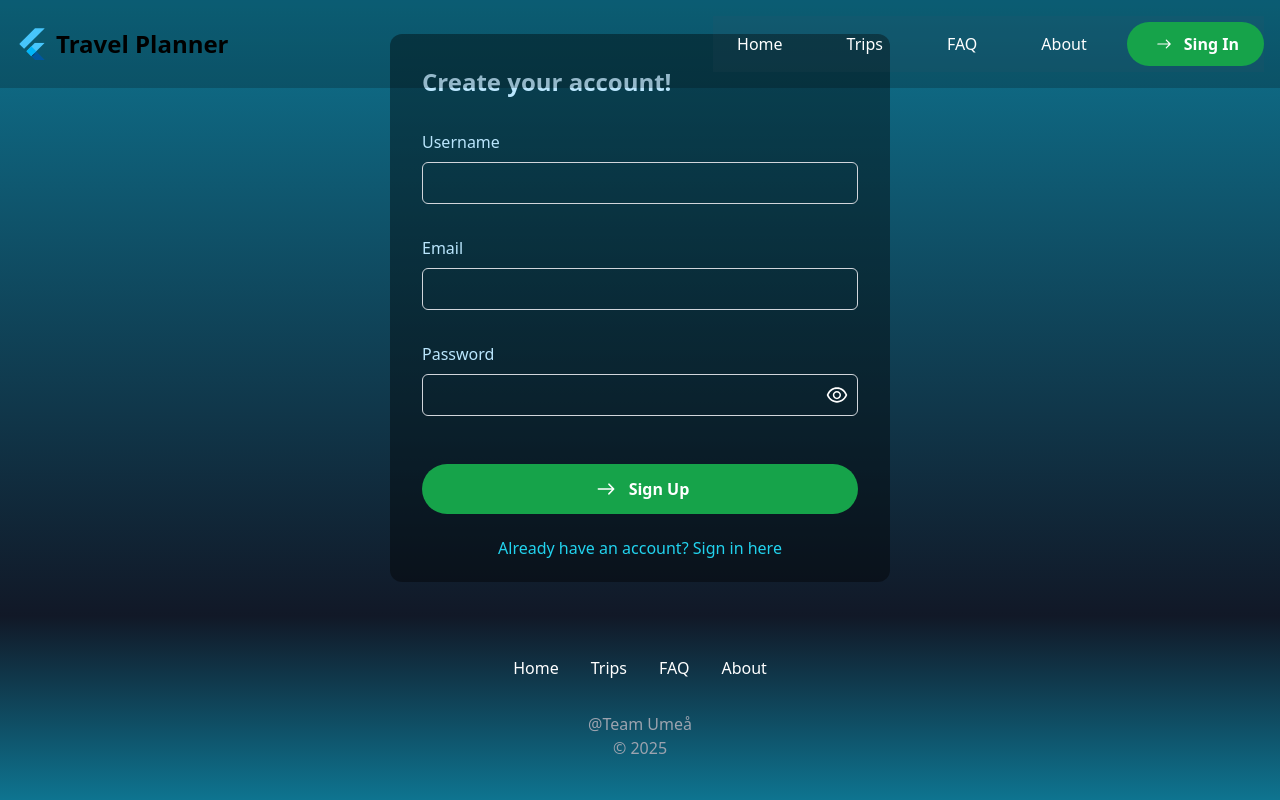
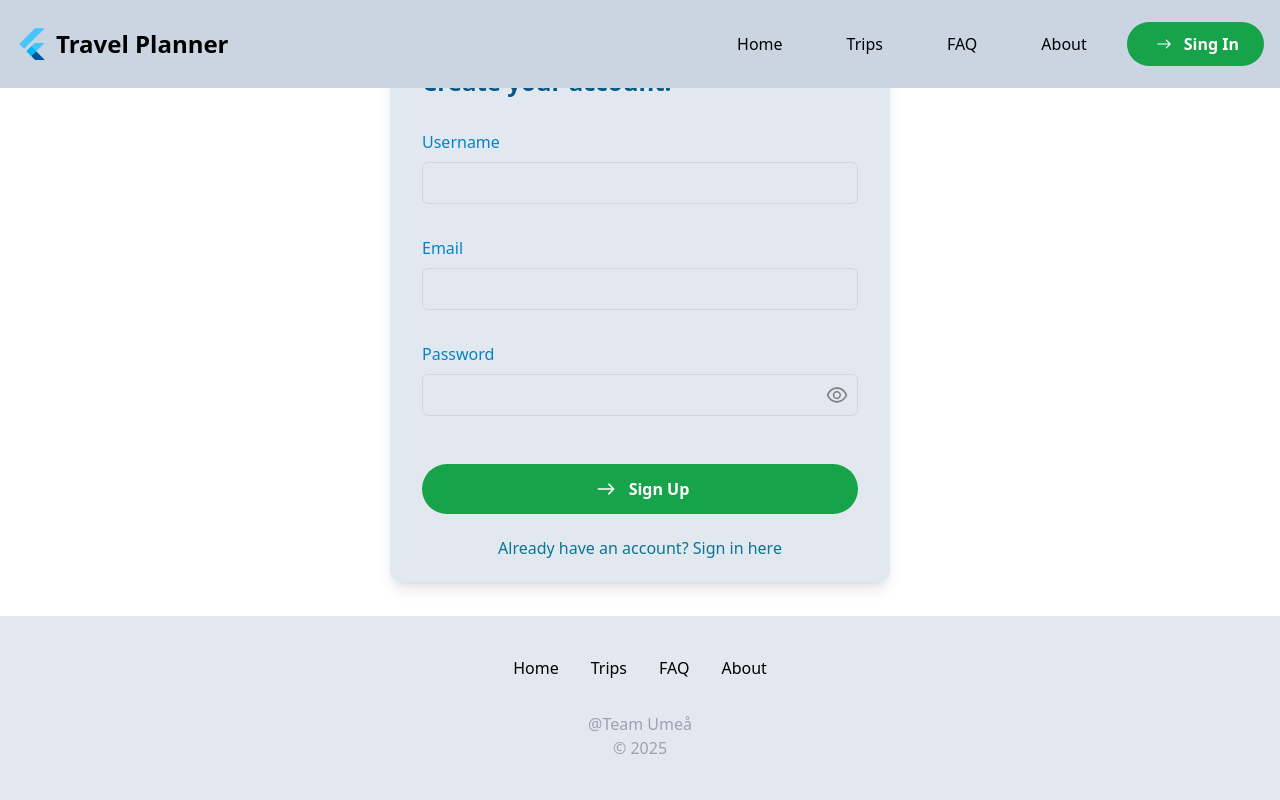
Before and after one commit to Team-Umea/TravelPlanner, a React (Vite) app: page /sign-up in a window 1280 px wide. Built offline with nearby package versions, Linux system fonts and the light colour scheme.

Commit message:
Changed background color in root layout, hence remade the colors for the navbar and footer

```diff
--- a/src/components/header/Navbar.jsx
+++ b/src/components/header/Navbar.jsx
@@ -1,8 +1,8 @@
-import React, {useState} from "react";
+import React, { useState } from "react";
 import DangerBtn from "../btn/DangerBtn";
 import PrimaryBtn from "../btn/PrimaryBtn";
 import NavbarBtn from "./NavbarBtn.jsx";
-import { Menu, X } from 'lucide-react';
+import { Menu, X } from "lucide-react";
 import { useNavigate, NavLink } from "react-router";
 import { HiArrowLeftEndOnRectangle } from "react-icons/hi2";
 import useAuthStore from "../../hooks/useAuthStore.js";
@@ -22,22 +22,21 @@ export default function Navbar() {
     setIsMenuOpen(!isMenuOpen);
   };
 
-
   return (
-    <nav className="fixed w-screen bg-black bg-opacity-20">
+    <nav className="fixed w-screen bg-slate-300">
       <div className="max-w-screen-xl flex flex-wrap items-center justify-between mx-auto p-4">
         <NavLink to="/" className="flex flex-col items-sttart space-x-3 rtl:space-x-reverse">
           <div className="flex gap-x-2">
             <img src={logo} className="h-8" alt="Chas Logo" />
-            <span className="self-center text-2xl font-semibold whitespace-nowrap dark:text-white">
+            <span className="self-center text-2xl font-semibold whitespace-nowrap">
               Travel Planner
             </span>
           </div>
-          {isAuthenticated && <p className="text-sky-200">Logged in as {username}</p>}
+          {isAuthenticated && <p>Logged in as {username}</p>}
         </NavLink>
 
         <div className="hidden w-full md:block md:w-auto" id="navbar-dropdown">
-          <ul className="flex flex-col gap-4 font-medium p-4 md:p-0 mt-4 border-0 items-center md:flex-row md:mt-0 bg-gray-600 bg-opacity-10">
+          <ul className="flex flex-col gap-4 font-medium p-4 md:p-0 mt-4 border-0 items-center md:flex-row md:mt-0">
             <li>
               <NavbarBtn btnText={"Home"} onClick={() => navigate("/")}></NavbarBtn>
             </li>
@@ -70,51 +69,55 @@ export default function Navbar() {
         </div>
         <button
           onClick={toggleMenu}
-          className="md:hidden p-2 text-gray-700 hover:text-gray-900"
-          aria-label="Toggle menu"
-        >
+          className="md:hidden p-2 text-gray-700 hover:text-gray-900 z-[100]"
+          aria-label="Toggle menu">
           {isMenuOpen ? <X size={24} /> : <Menu size={24} />}
         </button>
-        <div className={`
-          fixed top-0 right-0 h-full w-64 text-white bg-gradient-to-b from-cyan-900 to-gray-900 shadow-lg transform transition-transform duration-300 ease-in-out
-          ${isMenuOpen ? 'translate-x-0' : 'translate-x-full'}
-          md:hidden z-20
+        <div
+          className={`
+          fixed top-0 right-0 h-full w-64 transform transition-transform duration-300 ease-in-out
+          ${isMenuOpen ? "translate-x-0" : "translate-x-full"}
+          md:hidden z-20 bg-slate-300
         `}>
-          <div className="flex justify-end p-4">
-            <button
-              onClick={toggleMenu}
-              className="text-gray-700 hover:text-gray-900"
-              aria-label="Close menu"
-            >
-              <X size={24} />
-            </button>
-          </div>
+          <div className="flex justify-end p-4"></div>
           <ul className="flex flex-col p-4 h-max">
             <li className="mb-4">
-              <NavbarBtn btnText={"Home"} onClick={() => {
+              <NavbarBtn
+                btnText={"Home"}
+                onClick={() => {
                   navigate("/");
                   setIsMenuOpen(false);
-              }} />
+                }}
+              />
             </li>
             <li className="mb-4">
-              <NavbarBtn btnText={"Trips"} onClick={() => {
+              <NavbarBtn
+                btnText={"Trips"}
+                onClick={() => {
                   navigate("/trips");
                   setIsMenuOpen(false);
-              }} />
+                }}
+              />
             </li>
             <li className="mb-4">
-              <NavbarBtn btnText={"FAQ"} onClick={() => {
+              <NavbarBtn
+                btnText={"FAQ"}
+                onClick={() => {
                   navigate("/faq");
                   setIsMenuOpen(false);
-              }} />
+                }}
+              />
             </li>
             <li className="mb-4">
-              <NavbarBtn btnText={"About"} onClick={() => {
+              <NavbarBtn
+                btnText={"About"}
+                onClick={() => {
                   navigate("/about");
                   setIsMenuOpen(false);
-              }} />
+                }}
+              />
             </li>
-            <li className='mb-0'>
+            <li className="mb-0">
               {isAuthenticated ? (
                 <DangerBtn
                   btnText={"Sign Out"}
@@ -131,14 +134,6 @@ export default function Navbar() {
             </li>
           </ul>
         </div>
-
-
-        {isMenuOpen && (
-          <div
-            className="fixed inset-0 bg-black bg-opacity-50 md:hidden z-10"
-            onClick={toggleMenu}
-          />
-        )}
       </div>
     </nav>
   );
--- a/src/components/header/NavbarBtn.jsx
+++ b/src/components/header/NavbarBtn.jsx
@@ -16,7 +16,7 @@ export default function NavbarBtn({ type = "button", btnText, fontSize = "base",
           {icon}
         </div>
       )}
-      <p className={`text-${fontSize} whitespace-nowrap text-white`}>{btnText}</p>
+      <p className={`text-${fontSize} whitespace-nowrap`}>{btnText}</p>
     </button>
   );
 }
--- a/src/components/smart-components/AuthForm.jsx
+++ b/src/components/smart-components/AuthForm.jsx
@@ -9,8 +9,8 @@ export default function AuthForm({ headline, onSubmit, children }) {
   }
 
   return (
-    <div className="m-auto w-[90%] max-w-[500px] p-8 p-8 bg-black bg-opacity-40 rounded-xl">
-      <h2 className="mb-8 text-2xl text-sky-200 font-semibold">{headline}</h2>
+    <div className="m-auto w-[90%] max-w-[500px] p-8 p-8 bg-slate-200 shadow-lg rounded-xl">
+      <h2 className="mb-8 text-2xl text-sky-800 font-semibold">{headline}</h2>
       <form onSubmit={onSubmit} className="flex flex-col gap-y-8 m-auto">
         {children}
       </form>
--- a/src/components/smart-components/FormInput.jsx
+++ b/src/components/smart-components/FormInput.jsx
@@ -32,7 +32,7 @@ export default function FormInput({
 
   return (
     <div className="flex flex-col gap-y-2 w-full">
-      <label className="text-sky-200 font-medium">{label}</label>
+      <label className="text-sky-600 font-medium">{label}</label>
       <div className="flex w-full border-[1px] border-gray-300 rounded-md p-2">
         <input
           ref={inputRef}
@@ -56,9 +56,9 @@ export default function FormInput({
             onClick={togglePasswordType}
             title={inputType === "text" ? "Hide" : "Show"}>
             {inputType === "text" ? (
-              <AiOutlineEyeInvisible size={24} />
+              <AiOutlineEyeInvisible size={24} color="grey" />
             ) : (
-              <AiOutlineEye size={24} />
+              <AiOutlineEye size={24} color="grey" />
             )}
           </button>
         )}
--- a/src/layouts/Footer.jsx
+++ b/src/layouts/Footer.jsx
@@ -1,31 +1,28 @@
-
-import { useNavigate,NavLink } from 'react-router';
+import { useNavigate, NavLink } from "react-router";
 
 const links = ["Home", "Trips", "FAQ", "About"];
 const currentYear = new Date().getFullYear();
 
-export default function Footer(){
+export default function Footer() {
   const navigate = useNavigate();
 
   return (
-    <footer className="px-8 py-10 bg-gradient-to-b from-gray-900 to-cyan-700 items-center">
+    <footer className="px-8 py-10 items-center bg-slate-200">
       <div className="container mx-auto flex flex-col items-center">
         <div className="flex flex-wrap items-center justify-center gap-8 pb-8">
           {links.map((link, index) => (
-
             <ul key={index}>
               <li>
-              <NavLink to={"/"+ link.replace("Home", "")} className="font-medium !text-white transition-colors hover:!text-gray-500">
+                <NavLink to={"/" + link.replace("Home", "")} className="font-medium">
                   {link}
                 </NavLink>
               </li>
             </ul>
           ))}
         </div>
-      <p className='text-gray-400'>@Team Umeå </p>
-      <p className='text-gray-400'>&copy; {currentYear}</p>
+        <p className="text-gray-400">@Team Umeå </p>
+        <p className="text-gray-400">&copy; {currentYear}</p>
       </div>
-
     </footer>
   );
 }
--- a/src/layouts/RootLayout.jsx
+++ b/src/layouts/RootLayout.jsx
@@ -7,7 +7,7 @@ export default function RootLayout() {
   return (
     <>
       <Header />
-      <main className="bg-gradient-to-b from-cyan-700 to-gray-900">
+      <main className="text-black">
         <PageTransition>
           <Outlet />
         </PageTransition>
--- a/src/pages/SignInPage.jsx
+++ b/src/pages/SignInPage.jsx
@@ -52,7 +52,7 @@ export default function SignInPage() {
       <div className="mt-4">
         <PrimaryBtn btnText="Sign In" type="submit" icon={<IoIosArrowRoundForward size={30} />} />
       </div>
-      <NavLink to="/sign-up" className="my-[-10px] text-center text-cyan-400">
+      <NavLink to="/sign-up" className="my-[-10px] text-center text-cyan-700">
         Dont't have an account? Sign up here
       </NavLink>
     </AuthForm>
--- a/src/pages/SignUpPage.jsx
+++ b/src/pages/SignUpPage.jsx
@@ -62,7 +62,7 @@ export default function SignUpPage() {
       <div className="mt-4">
         <PrimaryBtn btnText="Sign Up" type="submit" icon={<IoIosArrowRoundForward size={30} />} />
       </div>
-      <NavLink to="/sign-in" className="my-[-10px] text-center text-cyan-400">
+      <NavLink to="/sign-in" className="my-[-10px] text-center text-cyan-700">
         Already have an account? Sign in here
       </NavLink>
     </AuthForm>
```
Lines whose indentation alone changed are shown as unchanged.
